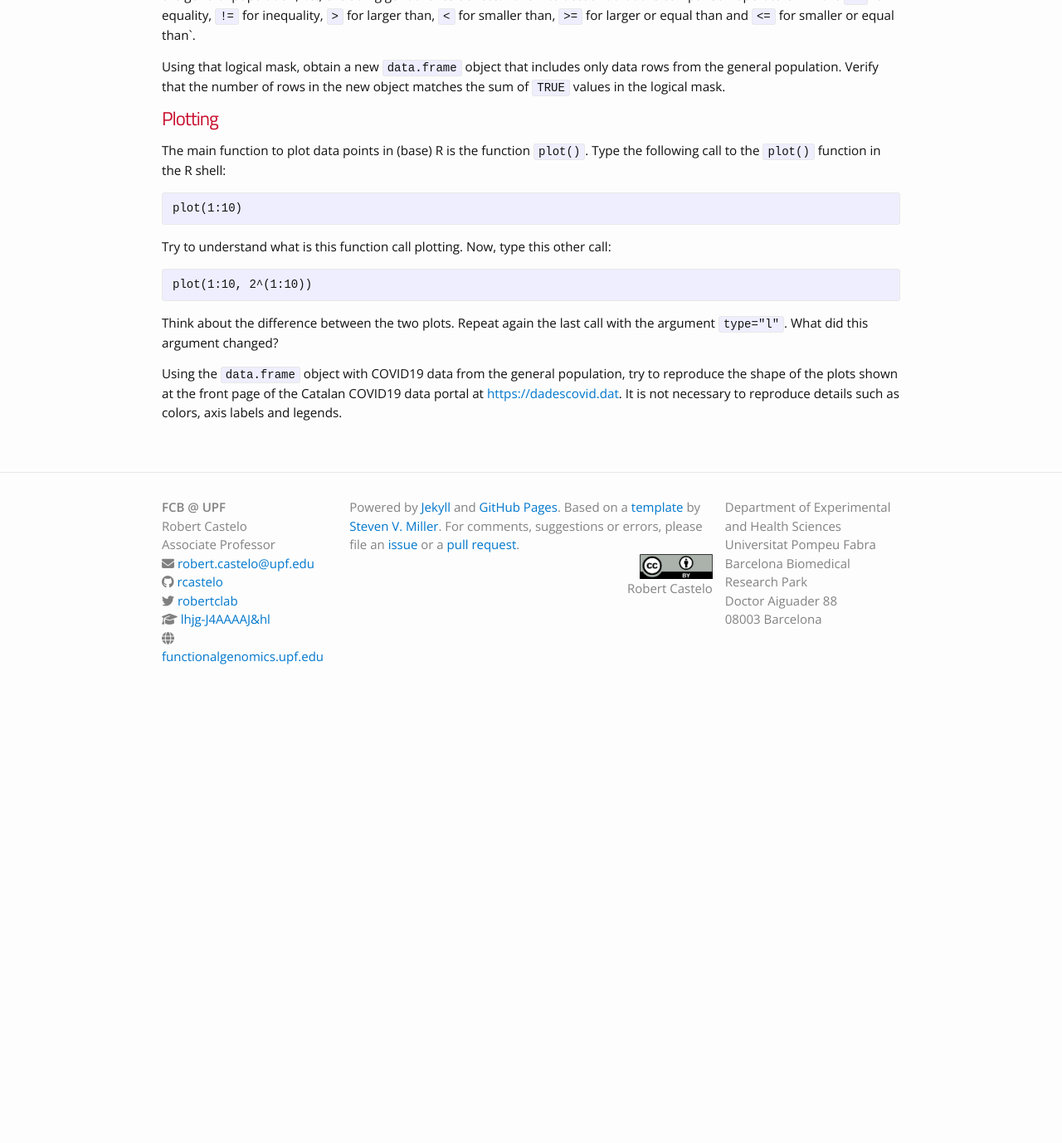
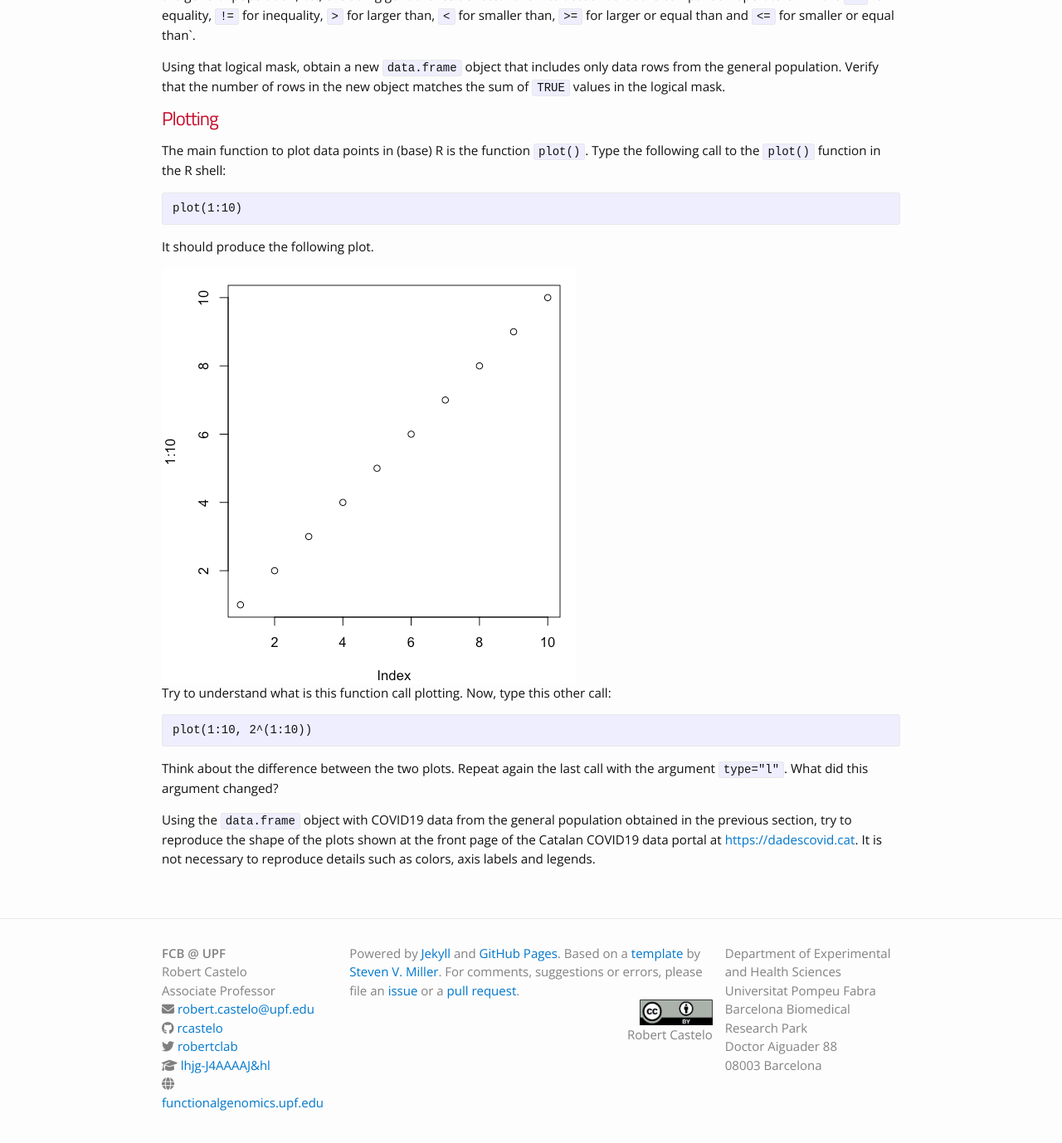
Before and after one commit to funcompbio/funcompbio.github.io, a Jekyll site: the page built from practical8/practical8.md, in a window 1280 px wide and 1400 px high, scrolled down 5393 px. Shown: the top 1378 px of the window at 83% size. Built offline with Jekyll 4.4.1, drawn with Linux system fonts in a browser that asks for light colours; nearby versions of some CDN libraries; before the commit the page ends 6256 px from its top, so only the background shows below that.

Commit message:
Updated practical 8.

```diff
--- a/practical8/practical8.html
+++ b/practical8/practical8.html
@@ -119,7 +119,12 @@ Save workspace image? [y/n/c]:</code></pre>
 <h1 id="plotting">Plotting</h1>
 <p>The main function to plot data points in (base) R is the function <code>plot()</code>. Type the following call to the <code>plot()</code> function in the R shell:</p>
 <pre><code>plot(1:10)</code></pre>
+<p>It should produce the following plot.</p>
+<div class="figure">
+<img src="simpleplot.png" />
+
+</div>
 <p>Try to understand what is this function call plotting. Now, type this other call:</p>
 <pre><code>plot(1:10, 2^(1:10))</code></pre>
 <p>Think about the difference between the two plots. Repeat again the last call with the argument <code>type=&quot;l&quot;</code>. What did this argument changed?</p>
-<p>Using the <code>data.frame</code> object with COVID19 data from the general population, try to reproduce the shape of the plots shown at the front page of the Catalan COVID19 data portal at <a href="https://dadescovid.dat" class="uri">https://dadescovid.dat</a>. It is not necessary to reproduce details such as colors, axis labels and legends.</p>
+<p>Using the <code>data.frame</code> object with COVID19 data from the general population obtained in the previous section, try to reproduce the shape of the plots shown at the front page of the Catalan COVID19 data portal at <a href="https://dadescovid.cat" class="uri">https://dadescovid.cat</a>. It is not necessary to reproduce details such as colors, axis labels and legends.</p>
```
Also changed, not shown: practical8/simpleplot.png (added).
